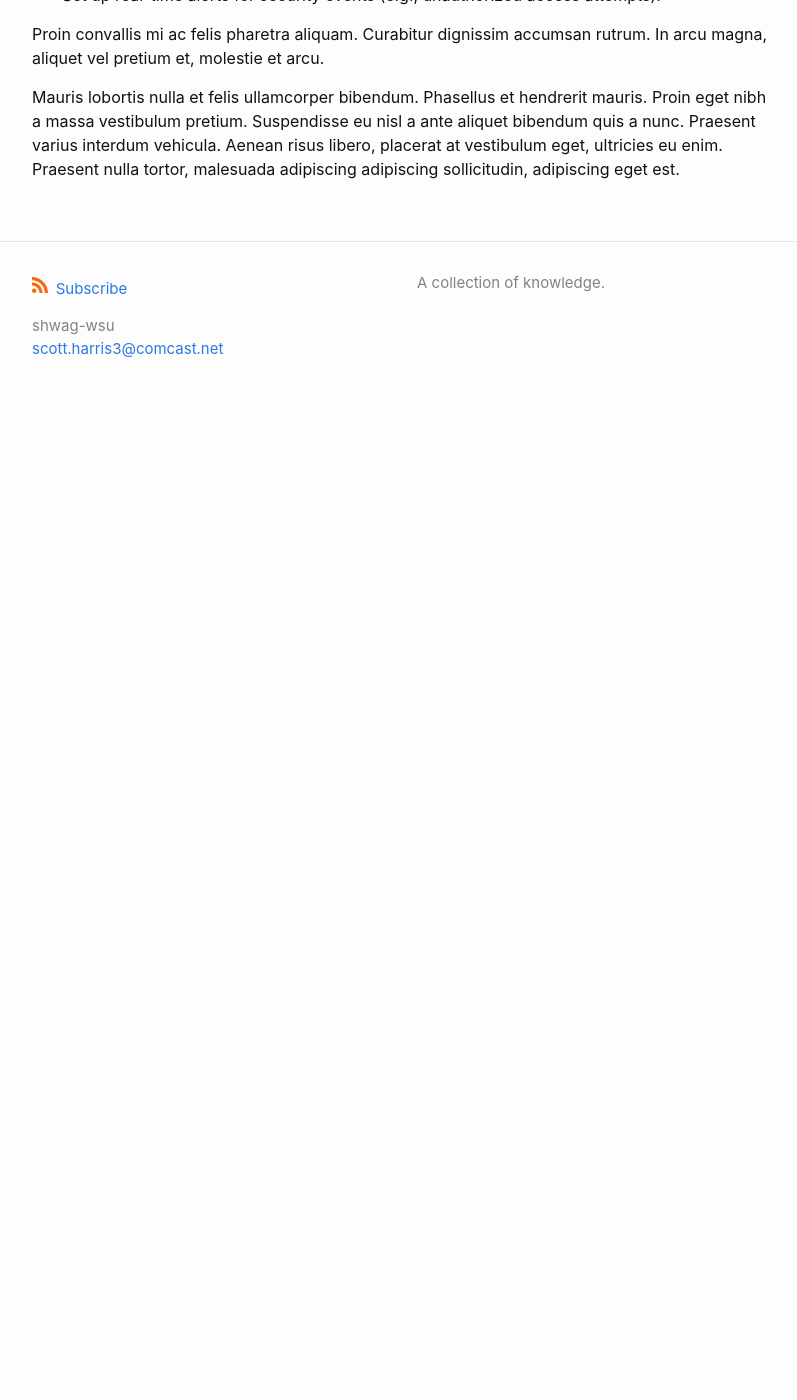
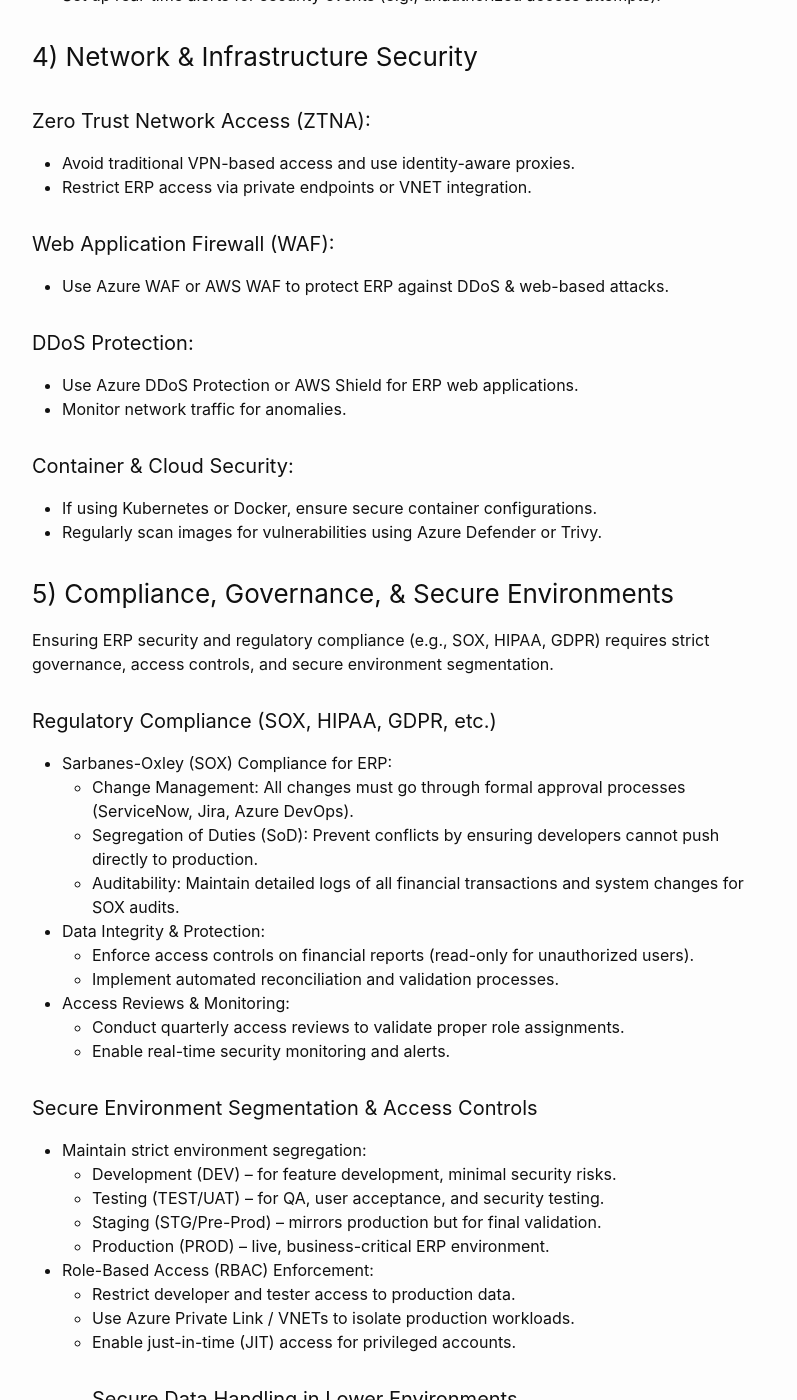
Before and after one commit to shwag-wsu/blog, a Jekyll site: the page built from _posts/2025-02-16-erp-best-practices.md, in a window 1280 px wide and 1400 px high, scrolled down 2086 px. Shown: the whole window, without its empty margins (238-1035 px from the left). Built offline with Jekyll 4.4.1, drawn with Linux system fonts in a browser that asks for light colours; before the commit the page ends 2506 px from its top, so only the background shows below that; some of the changed text lies outside the part shown.

Commit message:
Update 2025-02-16-erp-best-practices.md

```diff
--- a/_posts/2025-02-16-erp-best-practices.md
+++ b/_posts/2025-02-16-erp-best-practices.md
@@ -83,7 +83,65 @@ You can futher tailor these security recommendations for a specific ERP platform
 - Implement audit logs for all user actions within the ERP.
 - Set up real-time alerts for security events (e.g., unauthorized access attempts).
 
+### 4) Network & Infrastructure Security
 
+#### Zero Trust Network Access (ZTNA):
+
+- Avoid traditional VPN-based access and use identity-aware proxies.
+- Restrict ERP access via private endpoints or VNET integration.
+
+#### Web Application Firewall (WAF):
+- Use Azure WAF or AWS WAF to protect ERP against DDoS & web-based attacks.
+
+#### DDoS Protection:
+
+- Use Azure DDoS Protection or AWS Shield for ERP web applications.
+- Monitor network traffic for anomalies.
+
+#### Container & Cloud Security:
+
+- If using Kubernetes or Docker, ensure secure container configurations.
+- Regularly scan images for vulnerabilities using Azure Defender or Trivy.
+
+
+### 5) Compliance, Governance, & Secure Environments
+Ensuring ERP security and regulatory compliance (e.g., SOX, HIPAA, GDPR) requires strict governance, access controls, and secure environment segmentation.
+
+#### Regulatory Compliance (SOX, HIPAA, GDPR, etc.)
+- Sarbanes-Oxley (SOX) Compliance for ERP:
+    - Change Management: All changes must go through formal approval processes (ServiceNow, Jira, Azure DevOps).
+    - Segregation of Duties (SoD): Prevent conflicts by ensuring developers cannot push directly to production.
+    - Auditability: Maintain detailed logs of all financial transactions and system changes for SOX audits.
+- Data Integrity & Protection:
+    - Enforce access controls on financial reports (read-only for unauthorized users).
+    - Implement automated reconciliation and validation processes.
+- Access Reviews & Monitoring:
+    - Conduct quarterly access reviews to validate proper role assignments.
+    - Enable real-time security monitoring and alerts.
+
+#### Secure Environment Segmentation & Access Controls
+- Maintain strict environment segregation:
+    - Development (DEV) – for feature development, minimal security risks.
+    - Testing (TEST/UAT) – for QA, user acceptance, and security testing.
+    - Staging (STG/Pre-Prod) – mirrors production but for final validation.
+    - Production (PROD) – live, business-critical ERP environment.
+- Role-Based Access (RBAC) Enforcement:
+    - Restrict developer and tester access to production data.
+    - Use Azure Private Link / VNETs to isolate production workloads.
+    - Enable just-in-time (JIT) access for privileged accounts.
+#### Secure Data Handling in Lower Environments
+- Do not use real production data in non-production environments.
+- Mask or anonymize sensitive data for testing.
+
+#### Deployment & CI/CD Security
+- Automate deployments via CI/CD pipelines (Azure DevOps, GitHub Actions) with approval gates for SOX compliance.
+- Use infrastructure as code (IaC) (Terraform, ARM templates) to ensure consistency.
+- Scan code for vulnerabilities before deployment.
+
+#### Security Awareness & Incident Response
+- Conduct regular phishing and security awareness training.
+- Train developers on secure coding practices.
+- Implement an incident response plan and conduct regular security drills.
 
 
 
```
